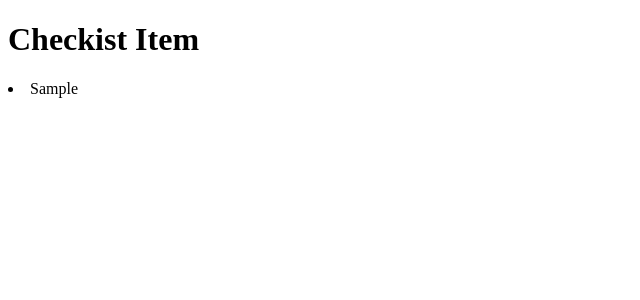
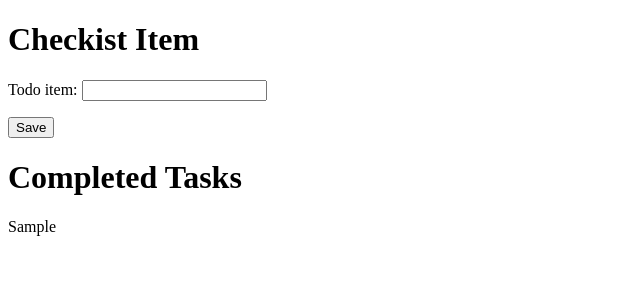
Before and after one commit to ramk94/SrsOnTrack, a Django app: page / in a window 1280 px wide. Shown: the top 300 px of the page, without its empty margins (0-640 px from the left). Run offline with Django 3.2, Linux system fonts and the light colour scheme; tables that the repository leaves empty hold one stand-in row (values such as "Sample post").

Commit message:
Added Delete and complete todo task feature

```diff
--- /dev/null
+++ b/src/checklist/forms.py
@@ -0,0 +1,8 @@
+from django import forms
+from .models import Task
+
+
+class TaskCreateForm(forms.ModelForm):
+    class Meta:
+        model = Task
+        fields = ['todo_item']
--- a/src/checklist/models.py
+++ b/src/checklist/models.py
@@ -5,3 +5,4 @@ from django.db import models
 
 class Task(models.Model):
     todo_item = models.CharField(max_length=50)
+    task_completed = models.BooleanField(default=False)
--- a/src/checklist/templates/home.html
+++ b/src/checklist/templates/home.html
@@ -1,8 +1,33 @@
 <!DOCTYPE html>
 <html lang="en">
+<style>
+li {
+  display:inline;
+}
+</style>
 <h1>Checkist Item</h1>
 
+<form action='.' method="POST"> {% csrf_token %}
+    {{ form.as_p }}
+    <input type="submit" value="Save" />
+</form>
+
+<p></p>
+<p></p>
 {% for task in arr %}
-    <li>{{ task }}</li>
+    {% if not task.task_completed %}
+        <li>{{ task.todo_item }}</li>
+        <a href="{% url 'delete' task.id %}">Delete</a>
+        <a href="{% url 'complete' task.id %}">Complete</a>
+        <p></p>
+    {% endif %}
+{% endfor %}
+
+<h1>Completed Tasks</h1>
+{% for task in arr %}
+    {% if task.task_completed %}
+        <li>{{ task.todo_item }}</li>
+        <p></p>
+    {% endif %}
 {% endfor %}
 </html>
--- a/src/checklist/urls.py
+++ b/src/checklist/urls.py
@@ -1,7 +1,9 @@
 from django.urls import path
-from .views import homepage
+from .views import *
 
 
 urlpatterns = [
-    path('', homepage, name="home")
+    path('', homepage, name="home"),
+    path('delete/<str:id>', delete_task, name="delete"),
+    path('complete/<str:id>', complete_task, name="complete"),
 ]
--- a/src/checklist/views.py
+++ b/src/checklist/views.py
@@ -1,10 +1,32 @@
 from django.shortcuts import render
 from .models import Task
+from .forms import TaskCreateForm
+from django.http import HttpResponseRedirect
+from django.urls import reverse
 
 
 def homepage(request):
+    if request.method == "POST":
+        form = TaskCreateForm(request.POST)
+        if form.is_valid():
+            form.save()
+            return HttpResponseRedirect("/")
+    else:
+        form = TaskCreateForm()
+
     checklist = Task.objects.all()
-    todo_items = [obj.todo_item for obj in checklist]
+    context = {'form': form, 'arr': checklist}
+    return render(request, "home.html", context)
 
-    context = {'arr': todo_items}
-    return render(request, "home.html", context)
+
+def delete_task(request, id):
+    # if request.method == "POST":
+    Task.objects.filter(id=id).delete()
+    return HttpResponseRedirect("/")
+
+
+def complete_task(request, id):
+    item = Task.objects.get(id=id)
+    item.task_completed = True
+    item.save()
+    return HttpResponseRedirect("/")
```
Also changed, not shown: src/checklist/migrations/0002_task_task_completed.py (added).
